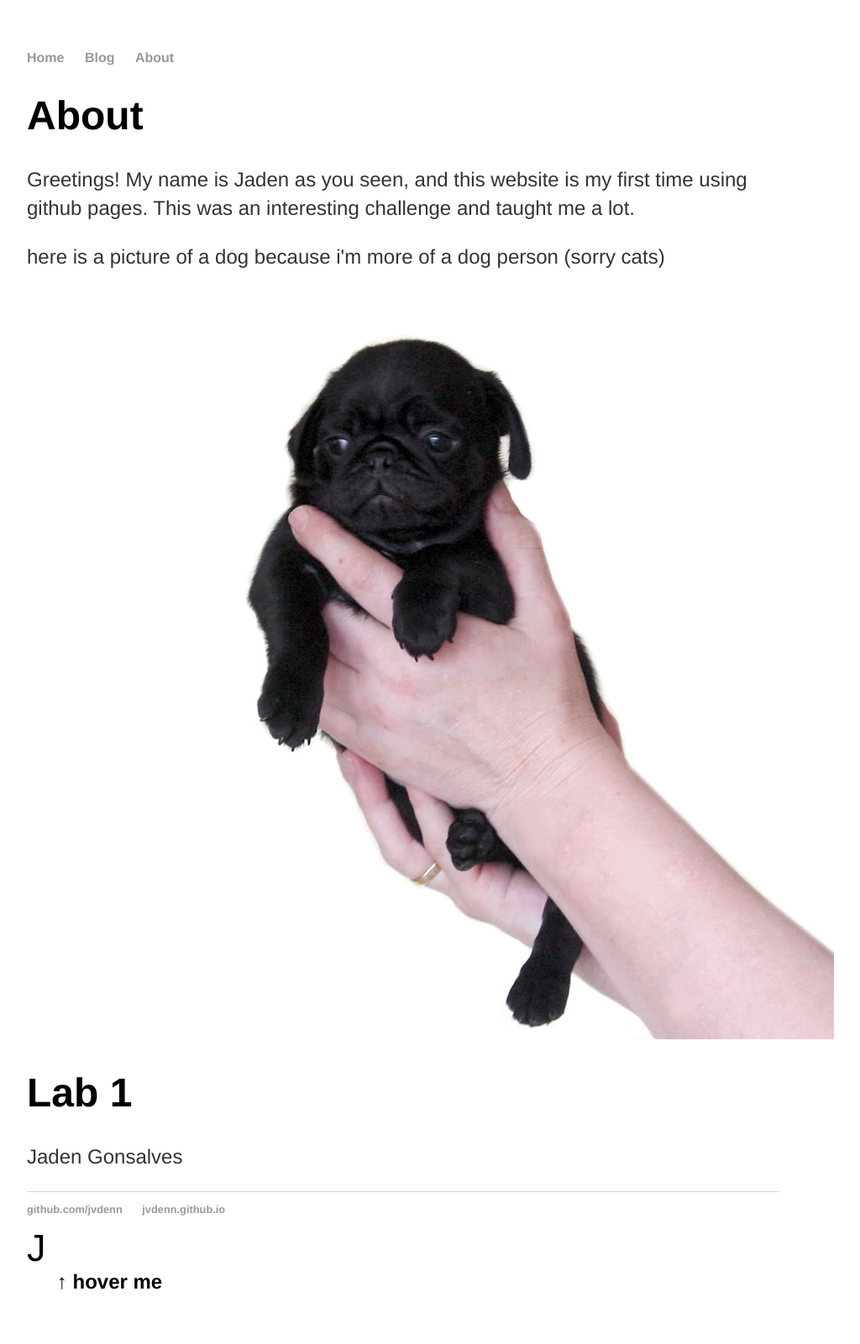
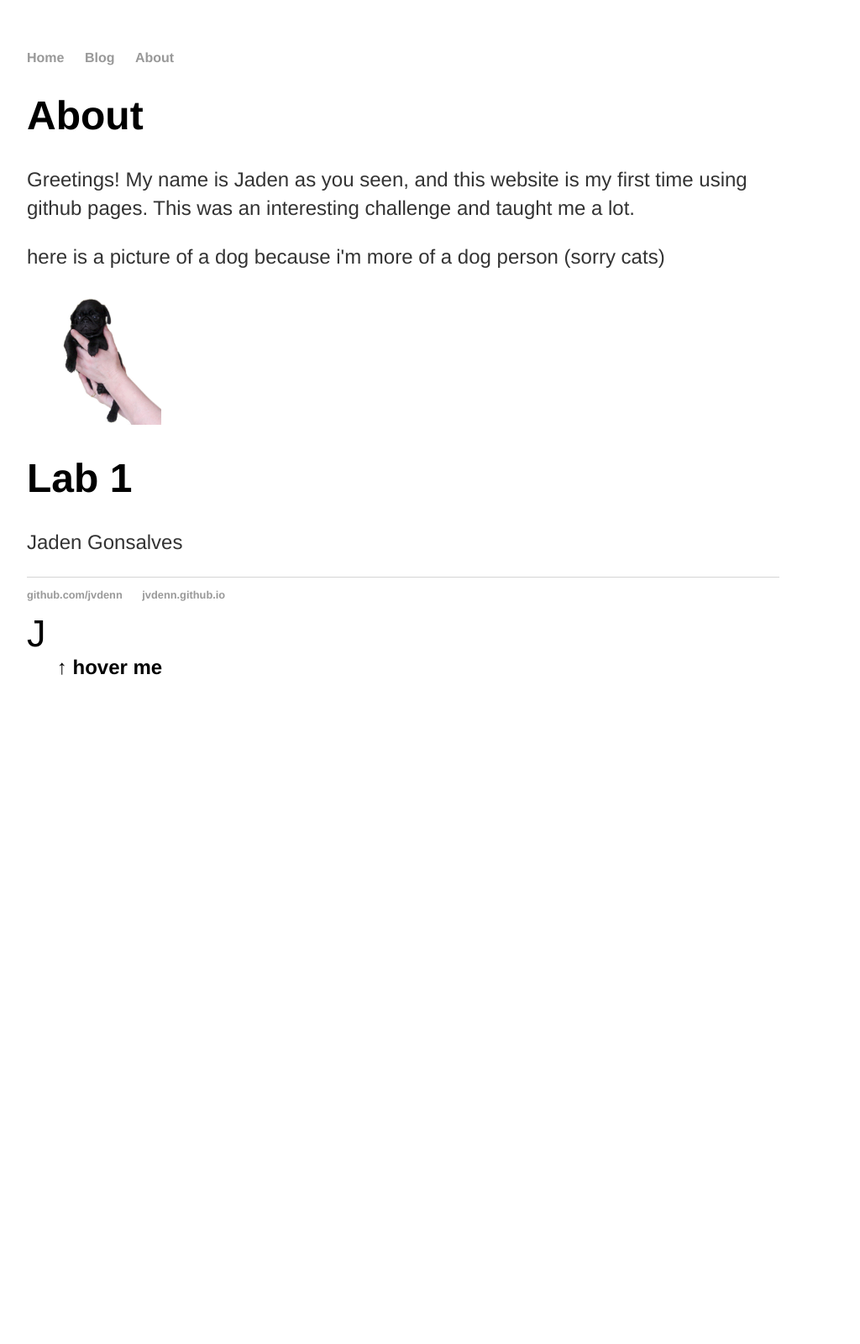
Before and after one commit to jvdenn/jvdenn.github.io, a Jekyll site: the page built from about/index.html, in a window 1280 px wide. Shown: the whole page at 84% size, without its empty margins (160-1184 px from the left). Built offline with Jekyll 4.4.1, drawn with Linux system fonts in a browser that asks for light colours; after the commit the page ends 900 px from its top, so only the background shows below that.

Commit message:
added css for images

```diff
--- a/css/main.css
+++ b/css/main.css
@@ -84,3 +84,8 @@ span
 {
     font-family:'Helvetica', 'Arial', 'Sans-Serif';
 }
+
+img {
+    width: 10em;
+    height: 10em;
+}
```
